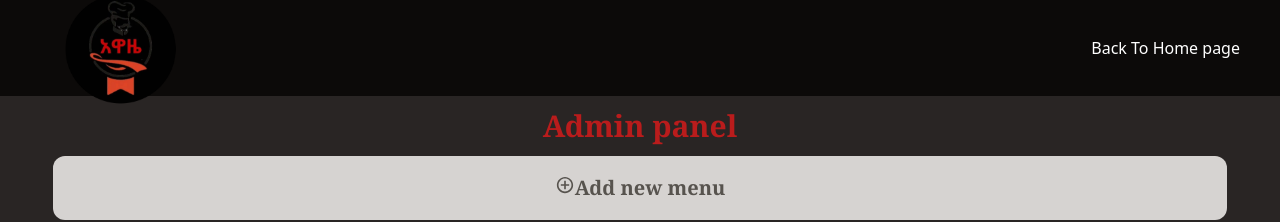
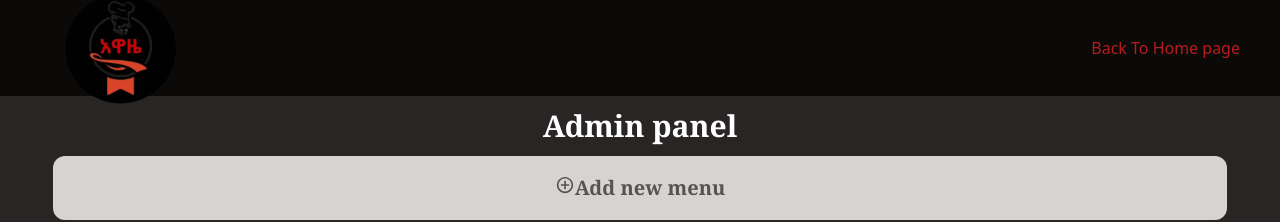
Before and after one commit to mickeybegashaw/Awaze-Restaurant, a React (Vite) app in the folder frontend/: page /admin in a window 1280 px wide. Shown: the top 222 px of the page. Built offline with nearby package versions, Linux system fonts and the light colour scheme; no server answers.

Commit message:
update link color in AdminHeader and change Admin panel text color in HeroAdmin

```diff
--- a/frontend/src/adminComponents/AdminHeader.jsx
+++ b/frontend/src/adminComponents/AdminHeader.jsx
@@ -13,7 +13,7 @@ const Header = () => {
       </Link>
 
       <Link to={"/"}>
-        <span className="mr-10">Back To Home page</span>
+        <span className="mr-10 text-red-700">Back To Home page</span>
       </Link>
     </div>
   );
--- a/frontend/src/adminComponents/HeroAdmin.jsx
+++ b/frontend/src/adminComponents/HeroAdmin.jsx
@@ -58,7 +58,7 @@ const AdminHero = () => {
       {showAddModal && <MenuAddModal onClose={() => setAddShowModal(false)} />}
       {showEditModal && <MenuEditModal menu={selectedMenu} onClose={() => setEditShowModal(false)} />}
 
-      <h1 className="text-red-700 font-bold text-3xl text-center mt-3">Admin panel</h1>
+      <h1 className="text-white font-bold text-3xl text-center mt-3">Admin panel</h1>
 
       {/* Add new menu button */}
       <div onClick={() => setAddShowModal(true)} className="bg-stone-300 cursor-pointer w-11/12 h-16 flex justify-center items-center rounded-xl mt-3">
```
